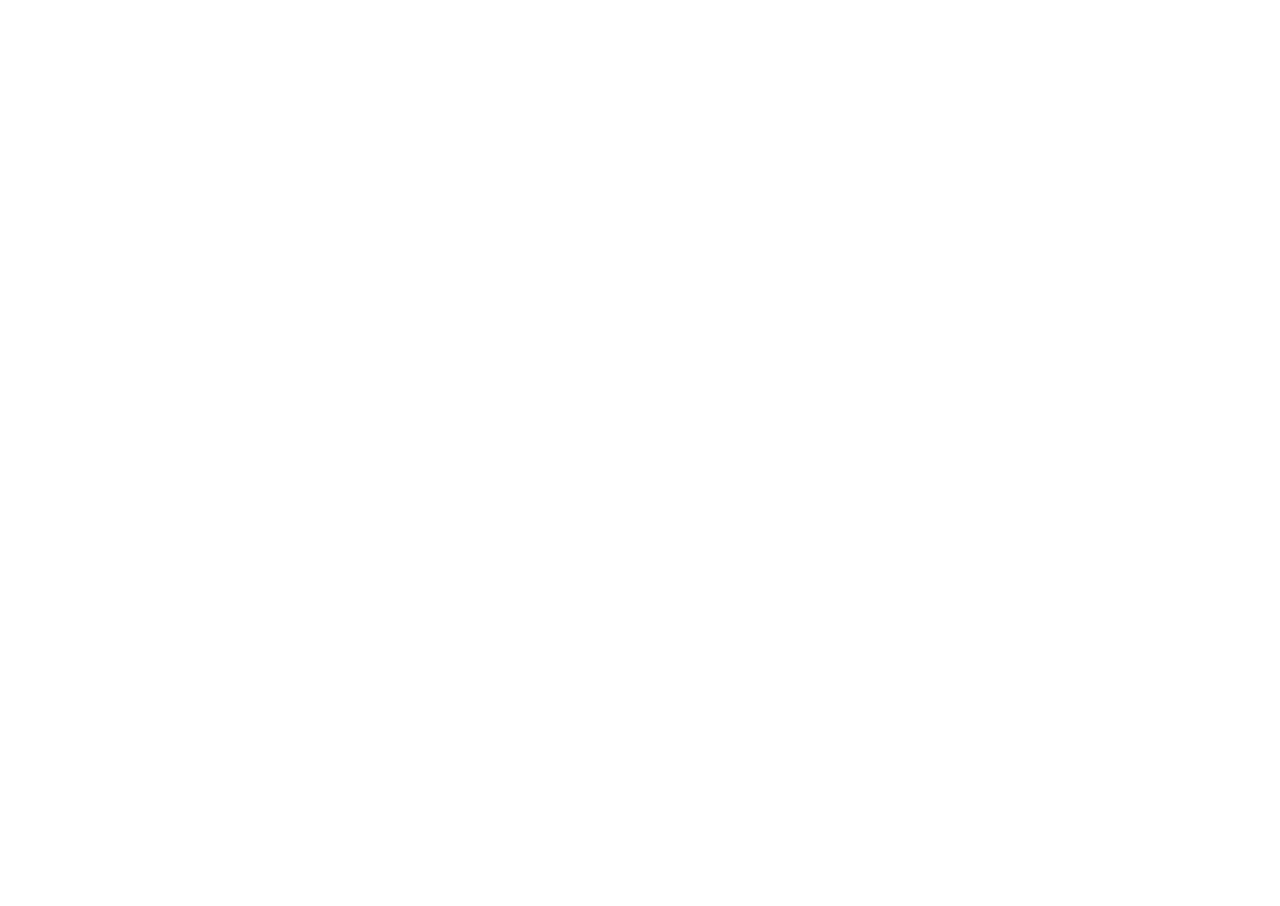
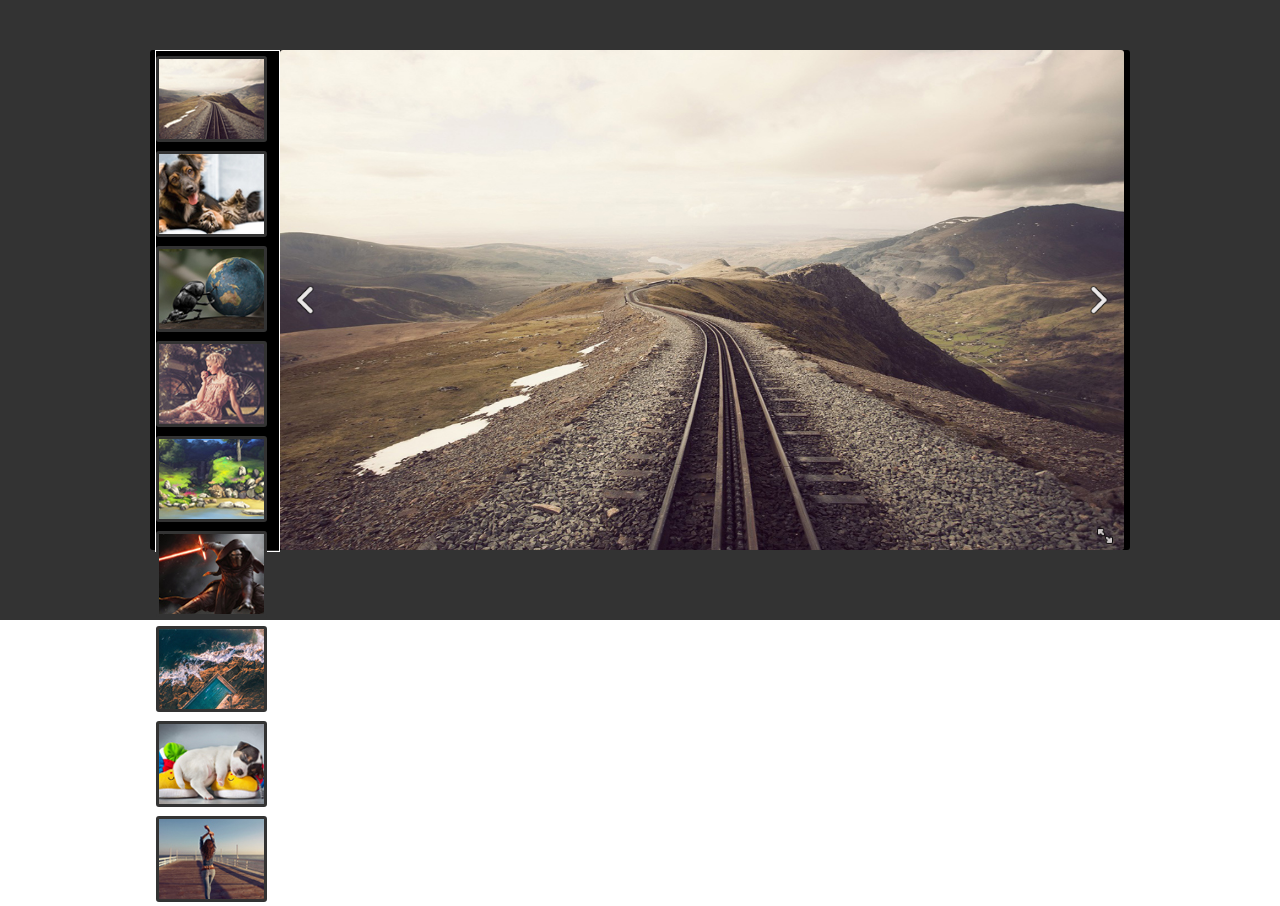
Before and after one commit to pankaj0812/ImageGallery, a plain HTML site: page index.html in a window 1280 px wide. Before the commit the page ends 800 px from the top, so only its background shows below. Drawn offline with Linux system fonts and the light colour scheme.

Commit message:
till expand button

```diff
--- a/Css/style.css
+++ b/Css/style.css
@@ -0,0 +1,69 @@
+body{
+	margin: 0;
+	padding: 0;
+	background: #fff;
+}
+#main{
+	background: #333;
+	width: 100%;
+	height: 570px;
+	padding-top: 50px;
+}
+#content{
+	background: #000;
+	width: 980px;
+	height: 500px;
+	margin: 0px auto;
+	border-radius: 3px;
+}
+#thumbs{
+	width: 113px;
+	height: 495px;
+	border: 1px solid #fff;
+	float: left;
+	padding-top: 5px;
+	margin-left: 5px;
+	padding-right: 10px;
+}
+.thumbs_style{
+	margin-bottom: 5px;
+}
+.thumbs_style img{
+	width: 105px;
+	height: 80px;
+	border-radius: 3px;
+	border:3px solid #333;
+}
+#gallery_img{
+	width: 844px;
+	height: 500px;
+	float: left;
+	position: relative;
+}
+.gallery_img_style{
+	width: 844px;
+	height: 500px;
+	border-radius: 3px;
+	position: absolute;
+}
+#lefty{
+	height: 30px;
+	width: 30px;
+	position: absolute;
+	top: 235px;
+	left: 10px;
+}
+#righty{
+	height: 30px;
+	width: 30px;
+	position: absolute;
+	top: 235px;
+	right: 10px;
+}
+#large_icons{
+	height: 16px;
+	width: 16px;
+	position: absolute;
+	top: 478px;
+	right: 11px;
+}
--- a/Script/jquery.js
+++ b/Script/jquery.js
@@ -0,0 +1,6 @@
+$(document).ready(function(){
+	var image,list;
+	var name="1 (1).jpg";
+	var img_index= 0;
+	$('#image').html("<img class='gallery_img_style' src='Images/" +name+"' > ");
+});
--- a/index.html
+++ b/index.html
@@ -2,8 +2,36 @@
 <html>
 <head>
 	<title>Image Gallery</title>
+	<link rel="stylesheet" type="text/css" href="Css/style.css">
+	<script type="text/javascript" src="Script/library.js"></script>
+	<script type="text/javascript" src="Script/jquery.js"></script>
+
 </head>
 <body>
+	<div id="main">
+		<section id="content">
+			<div id="thumbs">
+				<div class="thumbs_style"><img src="Images/Thumbs/1 (1).jpg"></div>
+				<div class="thumbs_style"><img src="Images/Thumbs/1 (2).jpg"></div>
+				<div class="thumbs_style"><img src="Images/Thumbs/1 (3).jpg"></div>
+				<div class="thumbs_style"><img src="Images/Thumbs/1 (4).jpg"></div>
+				<div class="thumbs_style"><img src="Images/Thumbs/1 (5).jpg"></div>
+				<div class="thumbs_style"><img src="Images/Thumbs/1 (6).jpg"></div>
+				<div class="thumbs_style"><img src="Images/Thumbs/1 (7).jpg"></div>
+				<div class="thumbs_style"><img src="Images/Thumbs/1 (8).jpg"></div>
+				<div class="thumbs_style"><img src="Images/Thumbs/1 (9).jpg"></div>
+			</div>
+			<div id="gallery_img">
+				<div id="image">
 
+				</div>
+				<img id="lefty" src="Images/left.png">
+				<img id="righty" src="Images/right.png">
+				<img id="large_icons" src="Images/expand.png">
+
+
+			</div>
+		</section>
+	</div>
 </body>
 </html>
```
